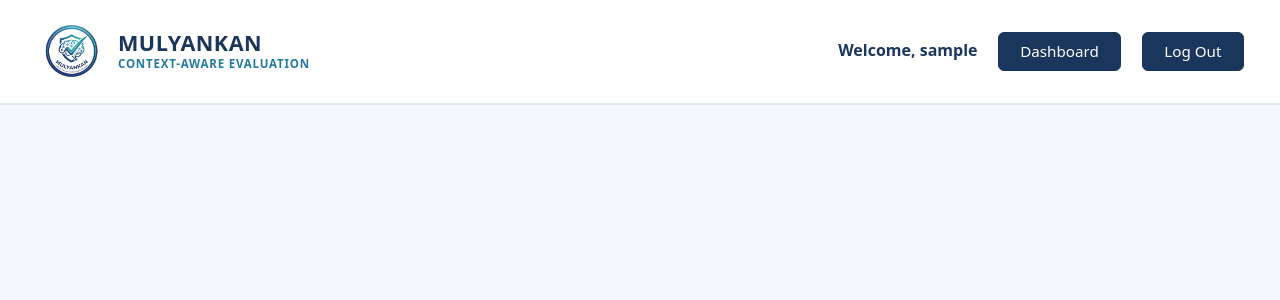
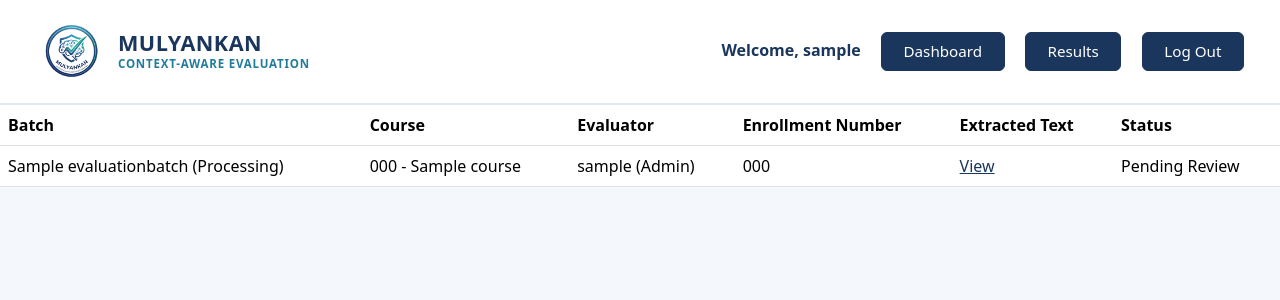
Before and after one commit to S-Devipriya/Mulyankan, a Django app: page /dashboard in a window 1280 px wide. Shown: the top 300 px of the page. Run offline with Django 5.2, Linux system fonts and the light colour scheme; a user stored in the database is signed in; tables that the repository leaves empty hold one stand-in row (values such as "Sample post").

Commit message:
temporary html templates and routes for logic debugging (to be deleted/redesigned later) 	new file:   Mulyankan/app/templates/assignment.html     new file:   Mulyankan/app/templates/result.html 	modified:   Mulyankan/app/templates/base.html 	modified:   Mulyankan/app/templates/dashboard.html 	modified:   Mulyankan/app/urls.py 	modified:   Mulyankan/app/views.py

```diff
--- a/Mulyankan/app/templates/base.html
+++ b/Mulyankan/app/templates/base.html
@@ -29,12 +29,15 @@
                 <div class="nav-links">
                 {% if user.is_authenticated %}
                     <!-- Username link for profile management -->
-                    <a href="#" class="user-msg">
+                    <a href="#" class="user-msg mx-3">
                         Welcome, {{ user.username }}
                     </a>
                     <!-- Dashboard / Authenticated view -->
-                    <a href="{% url 'dashboard' %}" class="btn btn-signin align-items-center mx-3 gap-2">
+                    <a href="{% url 'dashboard' %}" class="btn btn-signin align-items-center gap-2">
                         <span>Dashboard</span>
+                    </a>
+                    <a href="{% url 'result' %}" class="btn btn-signin align-items-center mx-3 gap-2">
+                        <span>Results</span>
                     </a>
                     <!-- Secure POST form for Logout -->
                     <form method="POST" action="{% url 'logout' %}" style="display: inline;">
--- a/Mulyankan/app/templates/dashboard.html
+++ b/Mulyankan/app/templates/dashboard.html
@@ -3,5 +3,24 @@
 {% block title %}{% endblock %}
 
 {% block content %}
-
+    <table class="table">
+        <tr>
+            <th>Batch</th>
+            <th>Course</th>
+            <th>Evaluator</th>
+            <th>Enrollment Number</th>
+            <th>Extracted Text</th>
+            <th>Status</th>
+        </tr>
+        {% for a in assignment %}
+        <tr>
+            <td>{{a.batch}}</td>
+            <td>{{a.course}}</td>
+            <td>{{a.evaluator}}</td>
+            <td>{{a.enrollment_number}}</td>
+            <td><a href="#">View</a></td>
+            <td>{{a.status}}</td>
+        </tr>
+        {% endfor %}
+    </table>
 {% endblock %}
--- a/Mulyankan/app/urls.py
+++ b/Mulyankan/app/urls.py
@@ -8,4 +8,7 @@ urlpatterns = [
     path('login', views.login_user, name='login'),
     path('dashboard', views.dashboard, name='dashboard'),
     path('logout', views.logout_user, name='logout'),
+    path('result', views.result_page, name='result'),
+    path('assignment/<int:pk>/pdf/', views.view_assignment, name='view_assignment'),
+    path('assignment/<int:pk>/stream/', views.stream_assignment_pdf, name='stream_assignment_pdf'),
 ]
--- a/Mulyankan/app/views.py
+++ b/Mulyankan/app/views.py
@@ -1,11 +1,15 @@
-from django.shortcuts import render, redirect
-from django.http import HttpResponse
+from django.shortcuts import render, redirect, get_object_or_404
+from django.http import HttpResponse, FileResponse, Http404
+from django.conf import settings
 from django.contrib.auth import get_user_model
 from django.contrib.auth import authenticate, login, logout
 from django.contrib.auth.decorators import login_required
 from django.views.decorators.http import require_POST
 from django.contrib import messages
+from django.views.decorators.clickjacking import xframe_options_sameorigin
 from django.db import IntegrityError
+from app.models import AssignmentSubmission, EvaluationResult
+from pathlib import Path
 
 # Create your views here.
 User = get_user_model()
@@ -71,4 +75,33 @@ def logout_user(request):
 
 @login_required
 def dashboard(request):
-    return render(request, 'dashboard.html')
+    assignments = {
+        'assignment': AssignmentSubmission.objects.all()
+    }
+    return render(request, 'dashboard.html', assignments)
+
+@login_required
+def result_page(request):
+    results = {
+        'result': EvaluationResult.objects.select_related('submission').all(),
+    }
+    return render(request, 'result.html', results)
+
+def view_assignment(request, pk):
+    submissions = {
+        'submission': get_object_or_404(AssignmentSubmission, pk=pk)
+    }
+    return render(request, 'assignment.html', submissions)
+
+@xframe_options_sameorigin
+def stream_assignment_pdf(request, pk):
+    submission = get_object_or_404(AssignmentSubmission, pk=pk)
+    clean_path = submission.file_path.lstrip('/\\')
+    full_path = Path(settings.BASE_DIR) / clean_path
+    resolved_path = full_path.resolve()
+    base_dir = Path(settings.BASE_DIR).resolve()
+
+    if not resolved_path.is_relative_to(base_dir) or not resolved_path.is_file():
+        raise Http404("File not found.")
+
+    return FileResponse(open(resolved_path, 'rb'), content_type='application/pdf')
```
Also changed, not shown: Mulyankan/app/templates/assignment.html (added, +20 -0 lines), Mulyankan/app/templates/result.html (added, +41 -0 lines).
